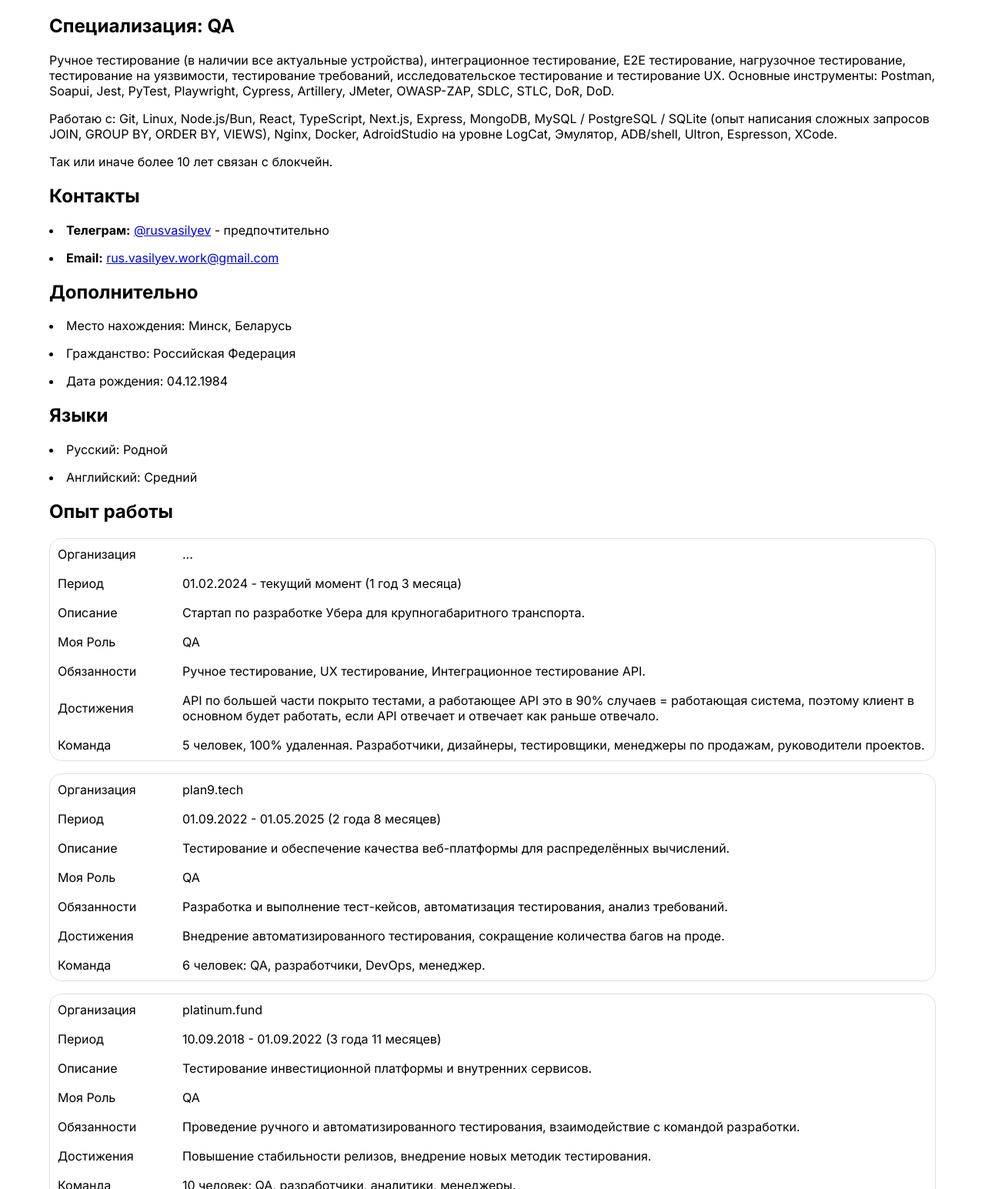
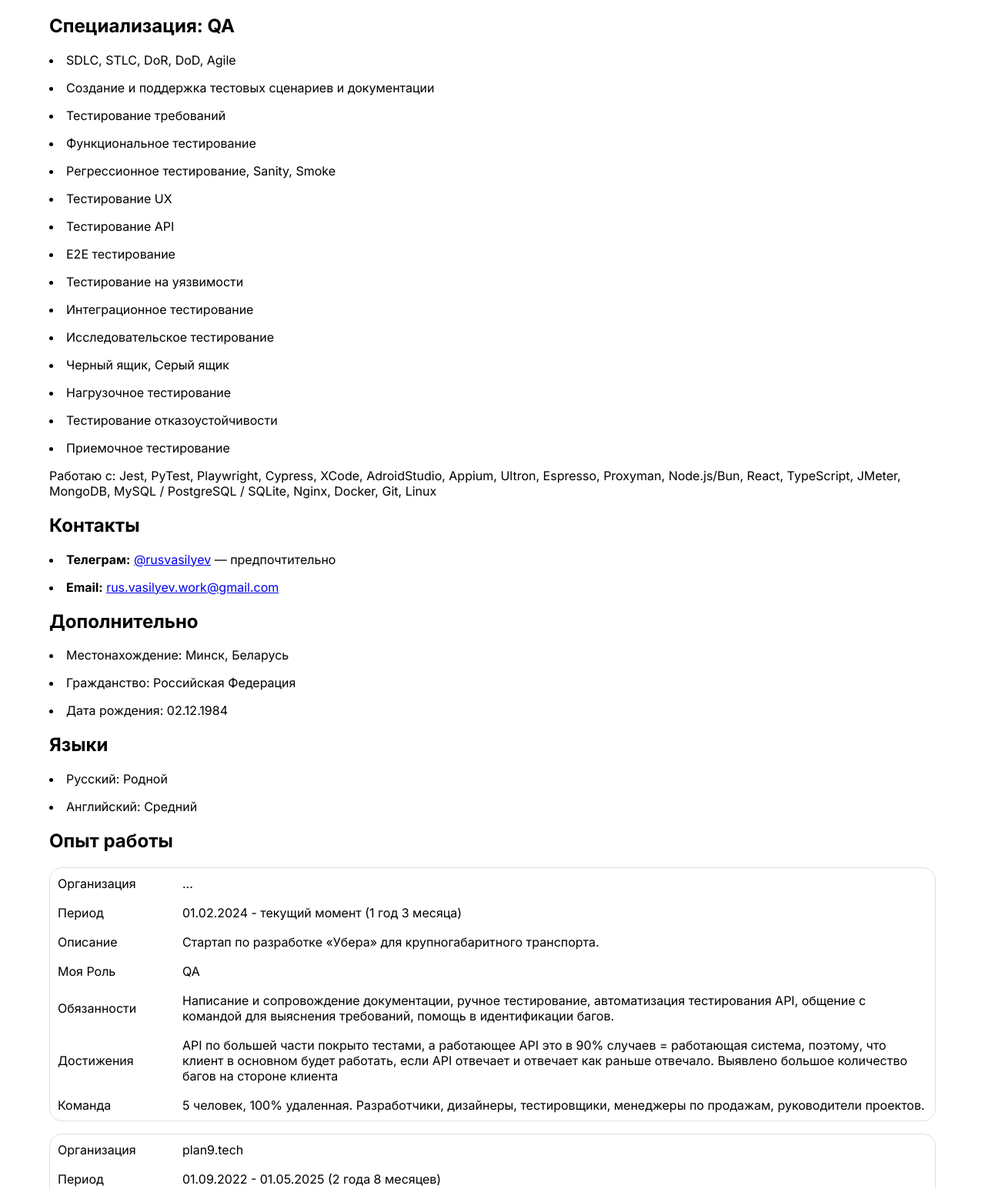
Before and after one commit to recherches-meteorologiques/recherches-meteorologiques.github.io, a website: page index.html in a window 1280 px wide. Shown: the part 95-1640 px from the top of the page at 77% size. Drawn offline with Linux system fonts and the light colour scheme.

Commit message:
fix: Update based on feedback.

```diff
--- a/index.html
+++ b/index.html
@@ -3,9 +3,8 @@
 
 <head>
 	<meta http-equiv="Content-Type" content="text/html; charset=UTF-8">
-
 	<meta name="viewport" content="width=device-width, initial-scale=1.0">
-  <title>Руслан Васильев</title>
+	<title>Рус Васильев</title>
 	<style>
 		body {
 			font-family: "Inter", "Segoe UI", "San Francisco", "SF Pro Text", "SF UI Text", "Roboto", "Ubuntu", "Cantarell", "Liberation Sans", "Nimbus Sans", Arial, Helvetica, Verdana, Tahoma, Trebuchet MS, Geneva, "Apple Color Emoji", "Segoe UI Emoji", "Noto Color Emoji", sans-serif;
@@ -73,34 +72,40 @@
 	</header>
 	<main>
 		<h2>Специализация: QA</h2>
+
+		<ul>
+			<li>SDLC, STLC, DoR, DoD, Agile</li>
+			<li>Создание и поддержка тестовых сценариев и документации</li>
+			<li>Тестирование требований</li>
+			<li>Функциональное тестирование</li>
+			<li>Регрессионное тестирование, Sanity, Smoke</li>
+			<li>Тестирование UX</li>
+			<li>Тестирование API</li>
+			<li>E2E тестирование</li>
+			<li>Тестирование на уязвимости</li>
+			<li>Интеграционное тестирование</li>
+			<li>Исследовательское тестирование</li>
+			<li>Черный ящик, Серый ящик</li>
+			<li>Нагрузочное тестирование</li>
+			<li>Тестирование отказоустойчивости</li>
+			<li>Приемочное тестирование</li>
+		</ul>
 		<p>
-		Ручное тестирование (в наличии все актуальные устройства), интеграционное тестирование,
-        E2E тестирование, нагрузочное тестирование, тестирование на уязвимости,
-        тестирование требований, исследовательское тестирование и тестирование UX. Основные инструменты: Postman, Soapui, Jest, PyTest, Playwright, Cypress,
-        Artillery, JMeter, OWASP-ZAP, SDLC, STLC, DoR, DoD.
-	</p>
-
-	<p>
-		Работаю с: Git, Linux, Node.js/Bun, React, TypeScript, Next.js, Express,
-		MongoDB, MySQL / PostgreSQL / SQLite (опыт написания сложных запросов JOIN, GROUP BY, ORDER BY, VIEWS),
-		Nginx, Docker, AdroidStudio на уровне LogCat, Эмулятор, ADB/shell, Ultron, Espresson, XCode.
-	</p>
-
-	<p>
-		Так или иначе более 10 лет связан с блокчейн.
+			Работаю с: Jest, PyTest, Playwright, Cypress, XCode, AdroidStudio, Appium, Ultron, Espresso, Proxyman,
+			Node.js/Bun, React, TypeScript, JMeter, MongoDB, MySQL / PostgreSQL / SQLite, Nginx, Docker, Git, Linux
 		</p>
 
 		<h2>Контакты</h2>
 		<ul>
-      <li><b>Телеграм:</b> <a href="https://t.me/rusvasilyev">@rusvasilyev</a> - предпочтительно</li>
+			<li><b>Телеграм:</b> <a href="https://t.me/rusvasilyev">@rusvasilyev</a> — предпочтительно</li>
 			<li><b>Email:</b> <a href="mailto:rus.vasilyev.work@gmail.com">rus.vasilyev.work@gmail.com</a></li>
 		</ul>
 
 		<h2>Дополнительно</h2>
 		<ul>
-      <li>Место нахождения: Минск, Беларусь</li>
+			<li>Местонахождение: Минск, Беларусь</li>
 			<li>Гражданство: Российская Федерация</li>
-      <li>Дата рождения: 04.12.1984</li>
+			<li>Дата рождения: 02.12.1984</li>
 		</ul>
 
 		<h2>Языки</h2>
@@ -124,7 +129,7 @@
 					</tr>
 					<tr>
 						<td>Описание</td>
-            <td>Стартап по разработке Убера для крупногабаритного транспорта.</td>
+						<td>Стартап по разработке «Убера» для крупногабаритного транспорта.</td>
 					</tr>
 					<tr>
 						<td>Моя Роль</td>
@@ -132,17 +137,27 @@
 					</tr>
 					<tr>
 						<td>Обязанности</td>
-            <td>Ручное тестирование, UX тестирование, Интеграционное тестирование API.</td>
+						<td>
+							Написание и сопровождение документации, ручное тестирование, автоматизация тестирования API,
+							общение с командой для выяснения требований, помощь в идентификации багов.
+						</td>
 					</tr>
 					<tr>
 						<td>Достижения</td>
-            <td>API по большей части покрыто тестами, а работающее API это в 90% случаев = работающая система,
-              поэтому клиент в основном будет работать, если API отвечает и отвечает как раньше отвечало.</td>
+						<td>
+							API по большей части покрыто тестами, а работающее API это в 90% случаев = работающая
+							система,
+							поэтому, что клиент в основном будет работать, если API отвечает и отвечает как раньше
+							отвечало.
+							Выявлено большое количество багов на стороне клиента
+						</td>
 					</tr>
 					<tr>
 						<td>Команда</td>
-            <td>5 человек, 100% удаленная. Разработчики, дизайнеры, тестировщики, менеджеры по продажам,
-              руководители проектов.</td>
+						<td>
+							5 человек, 100% удаленная. Разработчики, дизайнеры, тестировщики, менеджеры по продажам,
+							руководители проектов.
+						</td>
 					</tr>
 				</tbody>
 			</table>
@@ -159,7 +174,7 @@
 					</tr>
 					<tr>
 						<td>Описание</td>
-            <td>Тестирование и обеспечение качества веб-платформы для распределённых вычислений.</td>
+						<td>Аутсорсинговая компания, занимающаяся проектам в Fintech.</td>
 					</tr>
 					<tr>
 						<td>Моя Роль</td>
@@ -167,11 +182,14 @@
 					</tr>
 					<tr>
 						<td>Обязанности</td>
-            <td>Разработка и выполнение тест-кейсов, автоматизация тестирования, анализ требований.</td>
+						<td>Разработка и выполнение тест-кейсов, автоматизация тестирования, анализ требований, общение
+							с
+							заказчиком, внедрение инструментов.</td>
 					</tr>
 					<tr>
 						<td>Достижения</td>
-            <td>Внедрение автоматизированного тестирования, сокращение количества багов на проде.</td>
+						<td>Внедрение автоматизированного тестирования, сокращение количества багов на проде. Внедрены
+							Postman, Jira и Confluence.</td>
 					</tr>
 					<tr>
 						<td>Команда</td>
@@ -192,7 +210,7 @@
 					</tr>
 					<tr>
 						<td>Описание</td>
-            <td>Тестирование инвестиционной платформы и внутренних сервисов.</td>
+						<td>Компания, развивающая Fintech-проекты в регионе APAC. Специализируется на Fintech и AI.</td>
 					</tr>
 					<tr>
 						<td>Моя Роль</td>
@@ -205,7 +223,7 @@
 					</tr>
 					<tr>
 						<td>Достижения</td>
-            <td>Повышение стабильности релизов, внедрение новых методик тестирования.</td>
+						<td>Повышение стабильности релизов, внедрение Playwright. С натяжкой, но внедрение SDLC.</td>
 					</tr>
 					<tr>
 						<td>Команда</td>
@@ -238,7 +256,7 @@
 					</tr>
 					<tr>
 						<td>Достижения</td>
-            <td>Успешная реализация более 10 проектов, расширение клиентской базы.</td>
+						<td>Успешная реализация более 10 проектов, получение опыта.</td>
 					</tr>
 					<tr>
 						<td>Команда</td>
@@ -296,7 +314,7 @@
 					</tr>
 					<tr>
 						<td>Моя Роль</td>
-            <td>Разрабочик на NodeJS, QA</td>
+						<td>Разработчик на NodeJS, QA</td>
 					</tr>
 					<tr>
 						<td>Обязанности</td>
@@ -308,7 +326,7 @@
 					</tr>
 					<tr>
 						<td>Команда</td>
-            <td>15 человек, смешанная команда: разработчики, QA, менеджеры, дизайнеры.</td>
+						<td>15 человек разработчики, QA, менеджеры, дизайнеры.</td>
 					</tr>
 				</tbody>
 			</table>
@@ -362,15 +380,18 @@
 					</tr>
 					<tr>
 						<td>Моя Роль</td>
-            <td>Разработчик на PHP</td>
+						<td>Разработчик на PHP / QA</td>
 					</tr>
 					<tr>
 						<td>Обязанности</td>
-            <td>Разработка новых модулей, поддержка существующего кода, интеграция с внешними сервисами.</td>
+						<td>
+							Разработка новых модулей, поддержка существующего кода, интеграция с внешними сервисами,
+							тестирование.
+						</td>
 					</tr>
 					<tr>
 						<td>Достижения</td>
-            <td>Внедрение автоматизации бизнес-процессов, повышение стабильности системы.</td>
+						<td>Selenium (в 2006 году!), повышение стабильности системы.</td>
 					</tr>
 					<tr>
 						<td>Команда</td>
@@ -381,17 +402,24 @@
 		</div>
 		<div>
 			<p>
-        Для кого-то айти это работа, а для меня это неотъемлемая часть жизни.
-        Я начал программировать в 6 лет (не от хорошей жизни, правда 🙃).
-        Мне купили ATARI, на который не было игр, но была инструкция
-        на японском с листингами программ на бейсике, ну и волей-неволей втянулся.
+				Для кого-то айти — это работа, а для меня это неотъемлемая часть жизни. Переквалифицировался в
+				тестировщики,
+				потому что кажется, что сейчас рынок переполнен жертвами инфоциганства, и кажется, в тестировании я могу
+				принести больше пользы, чем в разработке.
 			</p>
-
 			<p>
-        Увлекаюсь музыкой, даже есть небольшой проект на spotify, книжками.
-        Хочу когда-нибудь жить в пуэрто-рико.
+				Сейчас много тех, кто не понимает разницу между XML и HTTP, не знает про асинхронность и
+				отказоустойчивость,
+				кто не полезет смотреть запросы на прокси и не станет изучать форматы, в которых отдаются картинки,
+				данные,
+				и их размер, кто не додумается ребутнуть контейнер в процессе тестирования, чтобы посмотреть, как
+				система
+				будет восстанавливаться после сбоя, а просто зарепортит баг «кнопка не работает» — таких много.
 			</p>
-
+			<p>
+				А вот тех, кто может не просто указать на баг, а произвести первичную идентификацию и предложить
+				варианты решения на основе опыта — таких не очень много.
+			</p>
 		</div>
 	</main>
 	<!-- Footer -->
```
Lines whose indentation alone changed are shown as unchanged.
